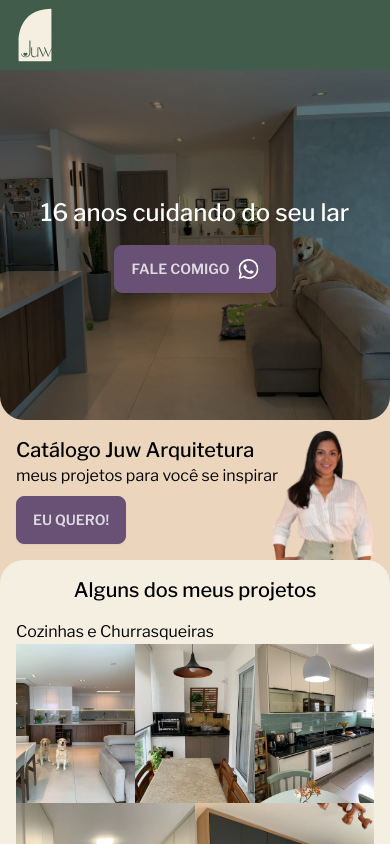
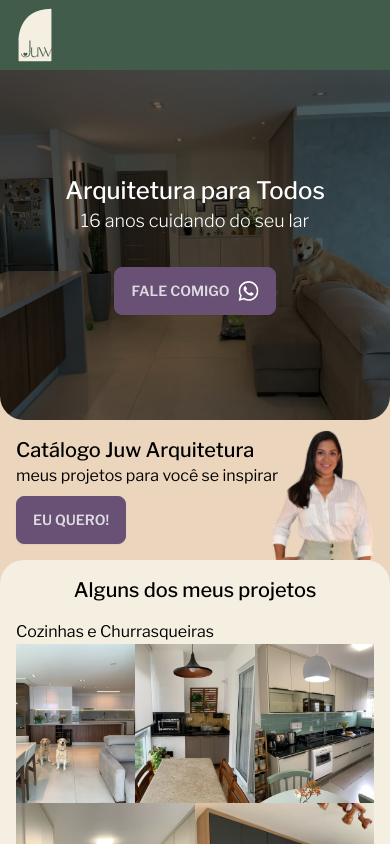
Before and after one commit to Gabriel5934/juwarquitetura, a React (Vite) app: page / in a window 390 px wide. Shown: the top 844 px of the page. Built offline with nearby package versions, Linux system fonts and the light colour scheme.

Commit message:
feat: responsive

```diff
--- a/index.html
+++ b/index.html
@@ -9,7 +9,15 @@
     <link href="/src/index.css" rel="stylesheet" type="text/css" />
   </head>
   <body>
-    <div id="app"></div>
+    <div
+      id="app"
+      style="
+        display: flex;
+        flex-direction: column;
+        align-items: center;
+        background-color: #ebd5bd;
+      "
+    ></div>
     <script type="module" src="./src/App.tsx"></script>
   </body>
 </html>
--- a/src/routes/__root.tsx
+++ b/src/routes/__root.tsx
@@ -32,7 +32,11 @@
     const toggleDialogCatalog = () => catalogDialogElement.showModal();
 
     return (
-      <>
+      <div
+        style={{
+          maxWidth: "500px",
+        }}
+      >
         <LeadDialog
           id={DIALOG_CATALOG_ID}
           title="receba o catálogo"
@@ -56,7 +60,7 @@
           </svg>
         </div>
         <div
-          className="flex flex-col justify-center text-center gap-4 bg-darkBase"
+          className="flex flex-col justify-center text-center gap-8 bg-darkBase"
           style={{
             height: "350px",
           }}
@@ -64,14 +68,21 @@
           <img
             src={Hero}
             alt=""
-            className="absolute object-cover brightness-50 w-full rounded-b-3xl z-0"
+            className="absolute object-cover w-full rounded-b-3xl z-0"
             style={{
               height: "350px",
+              filter: "brightness(0.4)",
+              maxWidth: "500px",
             }}
           />
-          <span className="text-white font-medium text-2xl z-10">
-            16 anos cuidando do seu lar
-          </span>
+          <div className="flex flex-col">
+            <span className="text-white font-medium text-2xl z-10">
+              Arquitetura para Todos
+            </span>
+            <span className="text-white font-light text-lg z-10">
+              16 anos cuidando do seu lar
+            </span>
+          </div>
           <div className="z-10">
             <a
               href="https://wa.me/5512991820133"
@@ -406,7 +417,7 @@
         </div>
         {(location.hostname === "localhost" ||
           location.hostname === "127.0.0.1") && <TanStackRouterDevtools />}
-      </>
+      </div>
     );
   },
 });
```
